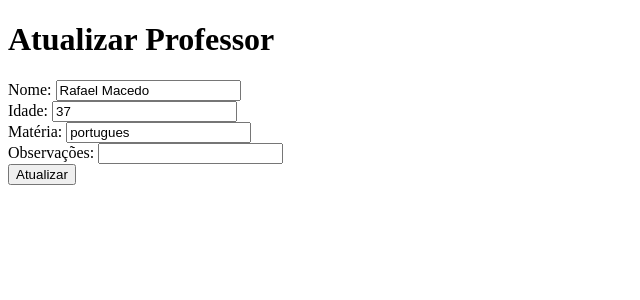
After one commit to BrunoTSC/API_Flask_Blueprint, a Flask app: page /professores/1/editar in a window 1280 px wide. The commit adds this page. Shown: the top 300 px of the page, without its empty margins (0-640 px from the left). Run offline with Flask 3, Linux system fonts and the light colour scheme.

Commit message:
turma e prof funcionando

```diff
--- a/alunos/alunos_model.py
+++ b/alunos/alunos_model.py
@@ -5,8 +5,8 @@ class Aluno(db.Model):
     nome = db.Column(db.String(100), nullable=False)
     idade = db.Column(db.Integer, nullable=False)
     turma_id = db.Column(db.Integer, db.ForeignKey('turma.id'), nullable=False)
-    nota_primeiro_semestre = db.Column (db.Float, nullable=True)
-    nota_segundo_semestre = db.Column (db.Float, nullable=True)
+    nota_primeiro_semestre = db.Column (db.Float, nullable=True, default=0.0)
+    nota_segundo_semestre = db.Column (db.Float, nullable=True, default=0.0)
     media_final = db.Column(db.Float, nullable=True, default=None)
     turma = db.relationship('Turma', backref ='alunos')
 
--- a/professores/profs_model.py
+++ b/professores/profs_model.py
@@ -6,7 +6,7 @@ class Professor(db.Model):
     nome = db.Column(db.String(100), nullable=False)
     idade = db.Column(db.Integer, nullable=False)
     materia = db.Column(db.String(100), nullable=False)
-    observacoes = db.Column(db.Text, nullable=True)
+    observacoes = db.Column(db.Text, nullable=True, default=None)
 
     def _init_(self, nome, idade, materia, observacoes=None):
         self.nome = nome
--- a/professores/profs_routes.py
+++ b/professores/profs_routes.py
@@ -1,4 +1,4 @@
-from flask import Blueprint, request, jsonify
+from flask import Blueprint, request, jsonify, render_template, redirect, url_for
 from .profs_model import ProfessorNaoEncontrado, listar_professores, professor_por_id, adicionar_professor, atualizar_professor, excluir_professor
 
 
@@ -7,39 +7,74 @@ professores_blueprint = Blueprint('professores', __name__)
 
 @professores_blueprint.route('/professores', methods=['GET'])
 def get_professores():
-    return jsonify(listar_professores())
+    professores = listar_professores()
+    return render_template("professores.html", professores=professores)
 
 
 @professores_blueprint.route('/professores/<int:id_professor>', methods=['GET'])
 def get_professor(id_professor):
     try:
         professor = professor_por_id(id_professor)
-        return jsonify(professor)
+        return render_template('professor_id.html', professor=professor)
     except ProfessorNaoEncontrado:
         return jsonify({'message': 'Professor não encontrado'}), 404
 
 
+@professores_blueprint.route('/professores/adicionar', methods=['GET'])
+def adicionar_prof_page():
+    return render_template('criarProfessores.html')
+
+
 @professores_blueprint.route('/professores', methods=['POST'])
 def create_professor():
-    data = request.json
-    adicionar_professor(data)
-    return jsonify(data), 201
+    nome = request.form['nome']
+    idade = request.form['idade']
+    materia = request.form['materia']
+    observacoes = request.form['observacoes']
+    novo_professor = {
+        'nome': nome,
+        'idade': idade,
+        'materia': materia,
+        'observacoes': observacoes
+    }
+    adicionar_professor(novo_professor)
+    return redirect(url_for('professores.get_professores'))
 
 
-@professores_blueprint.route('/professores/<int:id_professor>', methods=['PUT'])
-def update_professor(id_professor):
-    data = request.json
+@professores_blueprint.route('/professores/<int:id_professor>/editar', methods=['GET'])
+def editar_professor_page(id_professor):
     try:
-        atualizar_professor(id_professor, data)
-        return jsonify(professor_por_id(id_professor))
+        professor = professor_por_id(id_professor)
+        return render_template('professor_update.html', professor=professor)
     except ProfessorNaoEncontrado:
         return jsonify({'message': 'Professor não encontrado'}), 404
 
 
-@professores_blueprint.route('/professores/<int:id_professor>', methods=['DELETE'])
+@professores_blueprint.route('/professores/<int:id_professor>', methods=['PUT',"POST"])
+def update_professor(id_professor):
+    print("Dados recebidos no formulário:", request.form)
+    try:
+        professor = professor_por_id(id_professor)
+        nome = request.form['nome']
+        idade = request.form['idade']
+        materia = request.form['materia']
+        observacoes = request.form['observacoes']
+
+        professor['nome'] = nome
+        professor['idade'] = idade
+        professor['materia'] = materia
+        professor['observacoes'] = observacoes
+
+        atualizar_professor(id_professor, professor)
+        return redirect(url_for('professores.get_professor', id_professor=id_professor))
+    except ProfessorNaoEncontrado:
+        return jsonify({'message': 'Professor não encontrado'}), 404
+
+
+@professores_blueprint.route('/professores/delete/<int:id_professor>', methods=['DELETE',"POST"])
 def delete_professor(id_professor):
     try:
         excluir_professor(id_professor)
-        return '', 204
+        return redirect(url_for('professores.get_professores'))
     except ProfessorNaoEncontrado:
         return jsonify({'message': 'Professor não encontrado'}), 404
--- a/templates/criarTurmas.html
+++ b/templates/criarTurmas.html
@@ -9,7 +9,7 @@
 
   <body>
     <h1>Adicionar Turma</h1>
-    <form action="{{ url_for('alunos.create_aluno') }}" method="post">
+    <form action="{{ url_for('turmas.create_turma') }}" method="post">
       <label for="descricao">Descricao:</label><br />
       <input type="text" id="descricao" name="descricao" /><br />
 
@@ -17,7 +17,7 @@
       <input type="number" id="professor_id" name="professor_id" /><br />
 
       <label for="ativo">Ativo:</label><br />
-      <select type="boolean" id="ativo" name="ativo">
+      <select id="ativo" name="ativo">
         <option value="true">Sim</option>
         <option value="false">Não</option>
       </select>
--- /dev/null
+++ b/templates/professor_update.html
@@ -0,0 +1,53 @@
+<!DOCTYPE html>
+<html lang="en">
+  <head>
+    <meta charset="UTF-8" />
+    <meta name="viewport" content="width=device-width, initial-scale=1.0" />
+    <title>Atualizar Professor</title>
+  </head>
+
+  <body>
+    <h1>Atualizar Professor</h1>
+    <form
+      action="{{ url_for('professores.update_professor', id_professor=professor.id) }}"
+      method="POST"
+    >
+      <!-- Altere o método de envio para PUT -->
+      <input type="hidden" name="_method" value="PUT" />
+
+      <label for="nome">Nome:</label>
+      <input
+        type="text"
+        id="nome"
+        name="nome"
+        value="{{ professor.nome }}"
+      /><br />
+
+      <label for="idade">Idade:</label>
+      <input
+        type="number"
+        id="idade"
+        name="idade"
+        value="{{ professor.idade }}"
+      /><br />
+
+      <label for="materia">Matéria:</label>
+      <input
+        type="text"
+        id="materia"
+        name="materia"
+        value="{{ professor.materia }}"
+      /><br />
+
+      <label for="observacoes">Observações:</label>
+      <input
+        type="text"
+        id="observacoes"
+        name="observacoes"
+        value="{{ professor.observacoes }}"
+      /><br />
+
+      <button type="submit">Atualizar</button>
+    </form>
+  </body>
+</html>
```
Also changed, not shown: templates/criarProfessores.html (added, +28 -0 lines), templates/professor_id.html (added, +30 -0 lines), templates/professores.html (added, +30 -0 lines), templates/turma_update.html (+7 -8 lines), templates/turmas.html (+9 -6 lines), turmas/turmas_routes.py (+7 -7 lines), instance/app.db.
